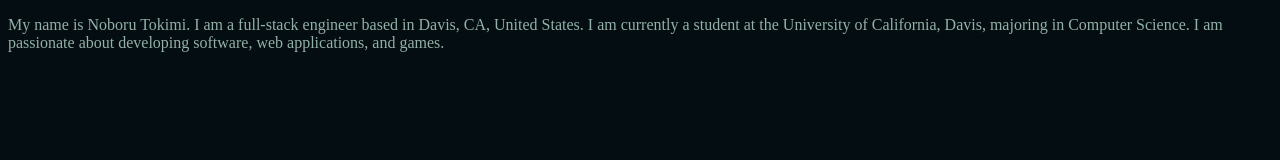
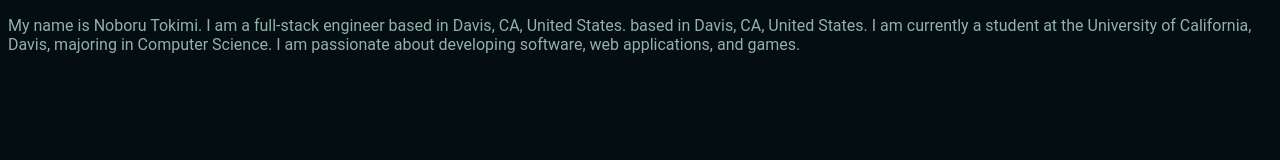
Before and after one commit to tkmnbr/Portfolio, a plain HTML site: page aboutMe.html in a window 1280 px wide. Drawn offline with Linux system fonts and the light colour scheme.

Commit message:
Update aboutMe.html and index.html

```diff
--- a/aboutMe.html
+++ b/aboutMe.html
@@ -4,11 +4,23 @@
     <meta charset="UTF-8">
     <title>AboutMe</title>
     <link rel="stylesheet" href="style.css">
+    <style>
+
+    </style>
 </head>
 <body>
-    <p>My name is Noboru Tokimi. I am a full-stack engineer based in Davis, CA, United States.
-    I am currently a student at the University of California, Davis, majoring in Computer Science.
-    I am passionate about developing software, web applications, and games.
-    </p>
+    <div>
+        <p>
+            <span>My name is Noboru Tokimi.</span>
+            <span>I am a full-stack engineer based in Davis, CA, United States.</span>
+            <span>based in Davis, CA, United States.</span>
+            <span>I am currently a student at the</span>
+            <span>University of California, Davis,</span>
+            <span>majoring in Computer Science.</span>
+            <span>I am passionate about</span>
+            <span>developing software, web applications, and games.</span>
+        </p>
+    </div>
+
 </body>
 </html>
--- a/style.css
+++ b/style.css
@@ -4,6 +4,7 @@ html{
 
 body{
     color: #93B1A6;
+    font-family: 'Roboto', sans-serif;
 }
 
 .style-title{
```
Also changed, not shown: index.html (+1 -2 lines), 1 other file.
